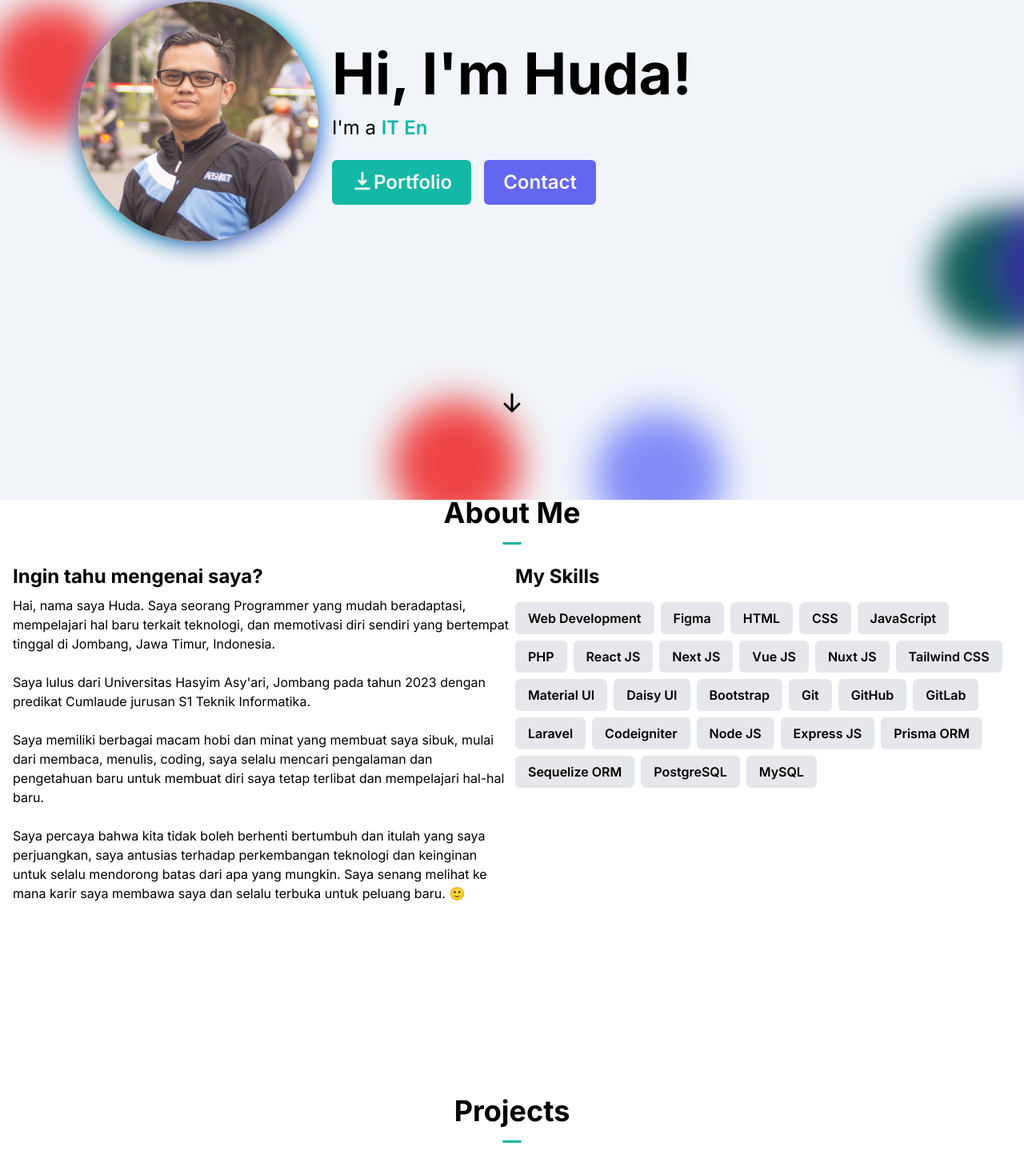
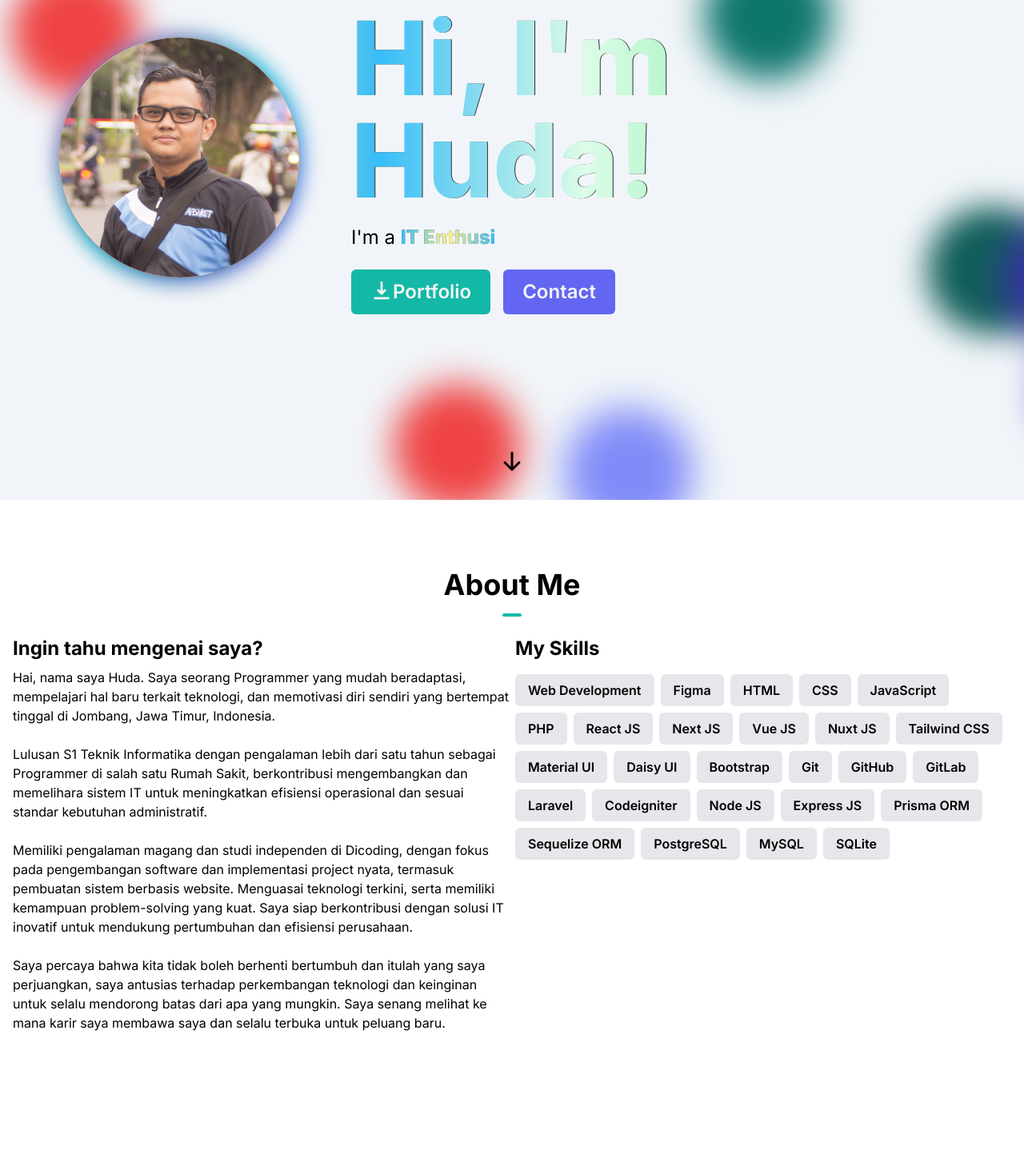
Before and after one commit to rulhuda/portfolio, a Next.js app: page / in a window 1280 px wide. Shown: the part 175-1638 px from the top of the page at 80% size. Built offline with nearby package versions, Linux system fonts and the light colour scheme.

Commit message:
update link

```diff
--- a/src/components/AboutSection.tsx
+++ b/src/components/AboutSection.tsx
@@ -77,13 +77,16 @@ function AboutSection() {
     {
       skill: "MySQL",
     },
+    {
+      skill: "SQLite",
+    },
   ];
 
   return (
     <section id='about'>
       <div className='my-12 pb-12 px-4 md:pt-16 md:pb-48'>
         <h1 className='text-center font-bold text-4xl'>About Me</h1>
-        <hr className='w-6 h-1 mx-auto my-4 bg-teal-500 border-o rounded' />
+        <hr className='w-6 h-1 mx-auto my-4 bg-teal-500 border-0 rounded' />
         <div className='flex flex-col space-y-10 items-stretch justify-center align-top md:flex-row md:text-left md:space-x-2 md:space-y-0'>
           <div className='md:w-1/2'>
             <h1 className='font-bold text-2xl py-2'>
@@ -98,6 +101,24 @@ function AboutSection() {
             <br />
 
             <p>
+              Lulusan S1 Teknik Informatika dengan pengalaman lebih dari satu
+              tahun sebagai Programmer di salah satu Rumah Sakit, berkontribusi
+              mengembangkan dan memelihara sistem IT untuk meningkatkan
+              efisiensi operasional dan sesuai standar kebutuhan administratif.
+            </p>
+            <br />
+
+            <p>
+              Memiliki pengalaman magang dan studi independen di Dicoding,
+              dengan fokus pada pengembangan software dan implementasi project
+              nyata, termasuk pembuatan sistem berbasis website. Menguasai
+              teknologi terkini, serta memiliki kemampuan problem-solving yang
+              kuat. Saya siap berkontribusi dengan solusi IT inovatif untuk
+              mendukung pertumbuhan dan efisiensi perusahaan.
+            </p>
+            <br />
+
+            {/* <p>
               Saya lulus dari Universitas Hasyim Asy{"'"}ari, Jombang pada tahun
               2023 dengan predikat Cumlaude jurusan S1 Teknik Informatika.
             </p>
@@ -109,14 +130,14 @@ function AboutSection() {
               pengalaman dan pengetahuan baru untuk membuat diri saya tetap
               terlibat dan mempelajari hal-hal baru.
             </p>
-            <br />
+            <br /> */}
 
             <p>
               Saya percaya bahwa kita tidak boleh berhenti bertumbuh dan itulah
               yang saya perjuangkan, saya antusias terhadap perkembangan
               teknologi dan keinginan untuk selalu mendorong batas dari apa yang
               mungkin. Saya senang melihat ke mana karir saya membawa saya dan
-              selalu terbuka untuk peluang baru. 🙂
+              selalu terbuka untuk peluang baru.
             </p>
           </div>
           <div className='md:w-1/2'>
--- a/src/components/ContactSection.tsx
+++ b/src/components/ContactSection.tsx
@@ -26,7 +26,7 @@ function ContactSection() {
     {
       name: "Mail",
       icon: <HiMail size={40} fillRule='nonzero' />,
-      link: "mailto:nurulhuda.unhasy@gmail.com",
+      link: "mailto:rulhuda.me@gmail.com",
       download: false,
     },
     {
@@ -40,7 +40,7 @@ function ContactSection() {
     <section id='contact'>
       <div className='w-full my-12'>
         <h1 className='text-center font-bold text-4xl'>Contacts</h1>
-        <hr className='w-6 h-1 mx-auto my-4 bg-teal-500 border-o rounded' />
+        <hr className='w-6 h-1 mx-auto my-4 bg-teal-500 border-0 rounded' />
         <div className='flex flex-row flex-wrap justify-center space-x-4 sm:space-x-8 md:space-x-12 lg:space-x-16'>
           {contacts.map((contact, idx) => {
             return (
--- a/src/components/HeroSection.tsx
+++ b/src/components/HeroSection.tsx
@@ -26,7 +26,7 @@ function HeroSection() {
   }, []);
   return (
     <section id='home'>
-      <div className='flex flex-col text-center items-center justify-center sm:py-32 my-12 py-16 md:flex-row md:space-x-4 md:text-left md:py-42'>
+      <div className='flex flex-col text-center items-center justify-center sm:py-32 my-12 py-16 md:flex-row md:space-x-4 md:text-left md:py-42 gap-8 md:gap-12'>
         <div className='relative'>
           <div className='rounded-full border border-gray-400 bg-white relative z-20'>
             <Image
@@ -40,22 +40,16 @@ function HeroSection() {
           </div>
           <div className='rounded-full absolute -inset-1 blur-md bg-gradient-to-br from-pink-500 via-cyan-500 to-violet-500 z-10'></div>
         </div>
-        {/* <div className='md:w-1/2 md:mt-2 px-8'>
-          <Image
-            className={"rounded-full shadow-xl opacity-90 grayscale-75"}
-            priority={true}
-            src={"/me.jpg"}
-            alt=''
-            width={300}
-            height={300}
-          />
-        </div> */}
         <div className='md:mt-2 md:w-3/5'>
-          <h1 className='font-bold text-4xl mt-6 md:text-7xl md:mt-0 text-left'>
+          <h1 className='text-4xl md:text-9xl mt-2 md:mt-0 font-extrabold bg-clip-text text-transparent drop-shadow-[1.6px_0.8px_rgba(0,0,0,0.8)] bg-[linear-gradient(to_right,theme(colors.green.300),theme(colors.green.100),theme(colors.sky.400),theme(colors.yellow.200),theme(colors.sky.400),theme(colors.green.100),theme(colors.green.300))] bg-[length:200%_auto] animate-gradient'>
             Hi, I{"'"}m Huda!
           </h1>
           <p className='text-2xl mt-4 mb-6 text-left'>
-            I{"'"}m a <span ref={el} className='font-semibold text-teal-500' />
+            I{"'"}m a{" "}
+            <span
+              ref={el}
+              className='font-extrabold bg-gradient-to-r from-sky-400 via-yellow-200 to-sky-400 inline-block text-transparent bg-clip-text drop-shadow-[0.6px_0.3px_rgba(0,0,0,0.8)]'
+            />
           </p>
           <div className='flex flex-row space-x-4 justify-center md:justify-start'>
             <NextLink
--- a/src/components/ProjectsSection.tsx
+++ b/src/components/ProjectsSection.tsx
@@ -37,14 +37,14 @@ function ProjectsSection() {
       github: "https://github.com/rulhuda/restaurant-apps",
       demo: "https://rulhuda.github.io/seresta/",
     },
-    // {
-    //   name: "Games: Setak",
-    //   image: "/projects/setak-games.png",
-    //   description:
-    //     "Setak merupakan games senam otak teka-teki yang terinspirasi dari game Hangman. Project ini pada Front-Endnya dibuat menggunakan React JS kemudian untuk Back-Endnya dibuat menggunakan Express JS dan Prisma ORM dengan database SQLite",
-    //   github: "https://github.com/rulhuda/FE-Setak",
-    //   demo: null,
-    // },
+    {
+      name: "Games: Setak",
+      image: "/projects/setak-games.png",
+      description:
+        "Setak merupakan games senam otak teka-teki yang terinspirasi dari game Hangman. Project ini pada Front-Endnya dibuat menggunakan React JS kemudian untuk Back-Endnya dibuat menggunakan Express JS dan Prisma ORM dengan database SQLite",
+      github: "https://github.com/rulhuda/FE-Setak",
+      demo: null,
+    },
     // {
     //   name: "Youtube Downloader",
     //   image: "/projects/yt-downloader.png",
@@ -53,27 +53,27 @@ function ProjectsSection() {
     //   github: "https://github.com/rulhuda/rulhuda-ytdownloader",
     //   demo: "https://rulhuda-ytdownloader.vercel.app/",
     // },
-    // {
-    //   name: "ENHA RECIPES",
-    //   image: "/projects/enha-recipes.png",
-    //   description:
-    //     "Project ini menampilkan list resep-resep internasional. Project ini terbuat JavaScript yang dikombinasikan dengan library-library npm lainnya. Pada project ini juga memanfaatkan API untuk pengambilan data.",
-    //   github: "https://github.com/rulhuda/enha-recipes",
-    //   demo: "https://rulhuda.github.io/enha-recipes/dist/",
-    // },
-    // {
-    //   name: "BOOKSHELF APPS",
-    //   image: "/projects/bookshelf-app.png",
-    //   description:
-    //     "Project ini menggunakan JavaScript. Pada project ini pengguna dapat menambah, mengedit, menghapus, buku apa saja yang dibaca ataupun belum dibaca. Pada project ini penyimpanan yang digunakan ialah Web Storage, web storage yang dipakai ialah local storage.",
-    //   github: "https://github.com/rulhuda/bookshelf-apps",
-    //   demo: "https://rulhuda.github.io/bookshelf-apps/",
-    // },
+    {
+      name: "ENHA RECIPES",
+      image: "/projects/enha-recipes.png",
+      description:
+        "Project ini menampilkan list resep-resep internasional. Project ini terbuat JavaScript yang dikombinasikan dengan library-library npm lainnya. Pada project ini juga memanfaatkan API untuk pengambilan data.",
+      github: "https://github.com/rulhuda/enha-recipes",
+      demo: "https://rulhuda.github.io/enha-recipes/dist/",
+    },
+    {
+      name: "BOOKSHELF APPS",
+      image: "/projects/bookshelf-app.png",
+      description:
+        "Project ini menggunakan JavaScript. Pada project ini pengguna dapat menambah, mengedit, menghapus, buku apa saja yang dibaca ataupun belum dibaca. Pada project ini penyimpanan yang digunakan ialah Web Storage, web storage yang dipakai ialah local storage.",
+      github: "https://github.com/rulhuda/bookshelf-apps",
+      demo: "https://rulhuda.github.io/bookshelf-apps/",
+    },
   ];
   return (
     <section id='projects'>
       <h1 className='text-center font-bold text-4xl'>Projects</h1>
-      <hr className='w-6 h-1 mx-auto my-4 bg-teal-500 border-o rounded' />
+      <hr className='w-6 h-1 mx-auto my-4 bg-teal-500 border-0 rounded' />
       <div className='flex flex-col space-y-26 px-4'>
         {projects.map((project, idx) => {
           return (
--- a/tailwind.config.js
+++ b/tailwind.config.js
@@ -11,8 +11,12 @@ module.exports = {
       animation: {
         bounce:
           "bounce 0.5s alternate cubic-bezier(0.95, 0.05, 0.795, 0.835) infinite",
+        gradient: "gradient 10s linear infinite",
       },
       keyframes: {
+        gradient: {
+          to: { "background-position": "200% center" },
+        },
         bounce: {
           from: { transform: "translateY(10px)" },
           to: { transform: "translateY(0)" },
```
Also changed, not shown: 2 other files (tests, documents, lock files or other folders).
